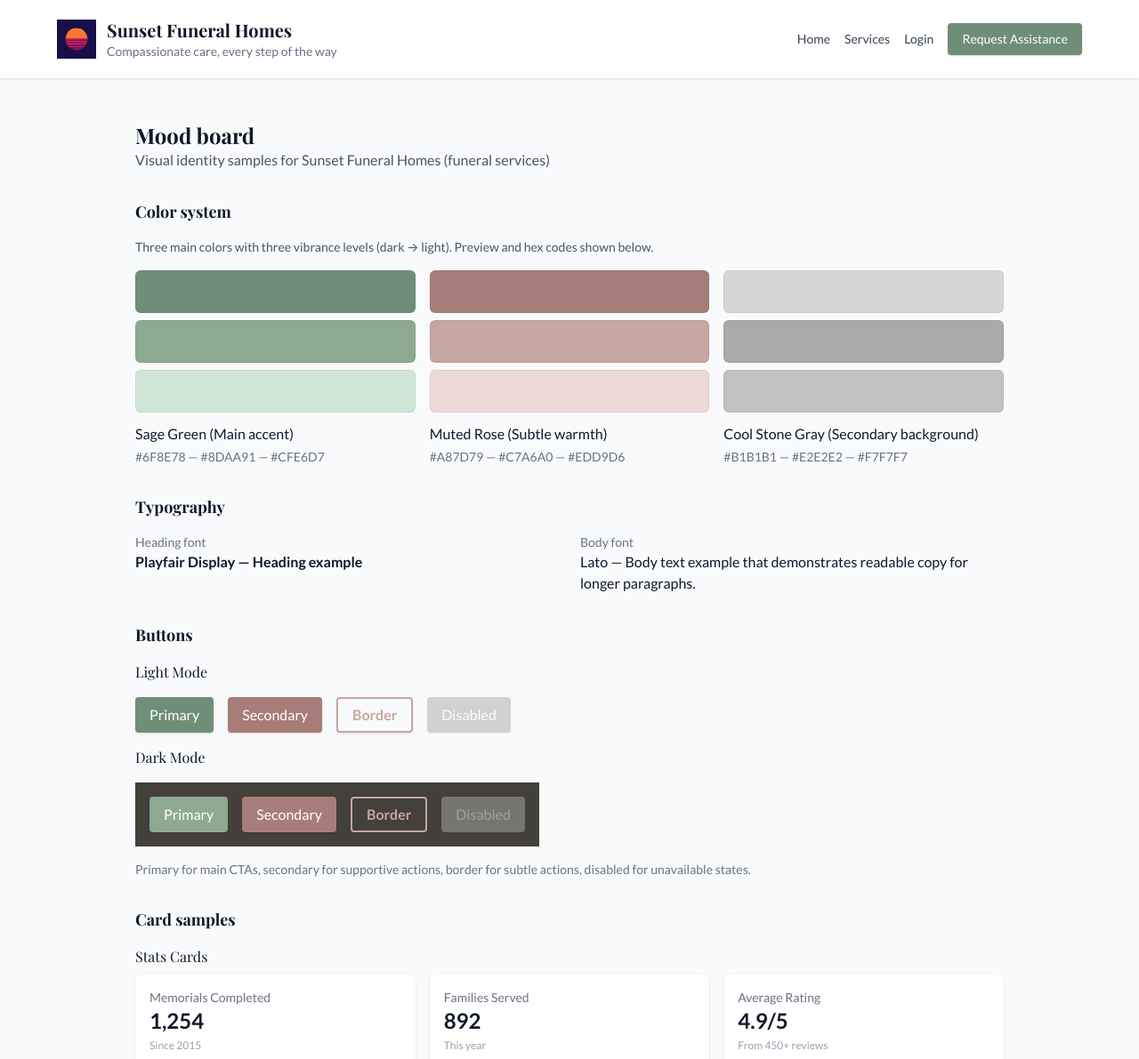
After one commit to zyx-0314/Demo-Sunset-Funeral-Homes, a CodeIgniter 4 app: the page made by web-service/app/Views/user/mood_board.php in a window 1280 px wide. The commit adds this page. Shown: the top 1191 px of the page at 89% size. Run offline with PHP 8.4 and a stand-in for CodeIgniter, Linux system fonts and the light colour scheme; the template is opened without the code that fills it, so the values that code supplies are empty; some libraries are stand-ins or nearby versions.

Commit message:
feat: added mood board pages, add button and card components
- minor fixes in landing page
> update the card -> general_card
> arrangement of variable, move to top

```diff
--- a/web-service/app/Config/Routes.php
+++ b/web-service/app/Config/Routes.php
@@ -7,4 +7,5 @@ use CodeIgniter\Router\RouteCollection;
  */
 
 // User exposed pages
-$routes->get('/', 'Users::index');
+$routes->get('/', 'Users::showLandingPage');
+$routes->get('/mood-board', 'Users::showMoodBoard');
--- /dev/null
+++ b/web-service/app/Views/components/buttons/button_border.php
@@ -0,0 +1,29 @@
+<?php
+// Page: components/button/button_border
+// Data contract:
+// $disable: boolean | null
+// $href: string | null
+// $label: string | null
+// $dark: string | null
+?>
+<?php
+if ($disable ?? false) :
+?>
+  <a href="<?= esc($href ?? '#') ?>" class="inline-block opacity-50 shadow px-4 py-2 rounded text-white duration-200 btn-disabled">
+    <?= esc($label ?? 'Action') ?>
+  </a>
+<?php
+elseif ($dark ?? false) :
+?>
+  <a href="<?= esc($href ?? '#') ?>" class="inline-block shadow px-4 py-1.5 btn-border-dark rounded text-white transition duration-200">
+    <?= esc($label ?? 'Secondary') ?>
+  </a>
+<?php
+else:
+?>
+  <a href="<?= esc($href ?? '#') ?>" class="inline-block shadow px-4 py-1.5 btn-border dark:btn-border-dark rounded text-white transition duration-200">
+    <?= esc($label ?? 'Secondary') ?>
+  </a>
+<?php
+endif;
+?>
--- /dev/null
+++ b/web-service/app/Views/components/cards/card_stat.php
@@ -0,0 +1,16 @@
+<?php
+// Component: components/cards/card_stats.php
+// Data contract:
+// $title: string
+// $value: string|int
+// $subtitle: string|null
+// $class: string|null
+?>
+
+<div class="bg-white rounded-lg shadow p-4 <?php echo isset($class) ? esc($class) : ''; ?>">
+    <p class="text-gray-500 text-sm"><?php echo esc($title ?? ''); ?></p>
+    <p class="font-bold text-2xl"><?php echo esc($value ?? ''); ?></p>
+    <?php if (! empty($subtitle)): ?>
+        <p class="mt-1 text-gray-400 text-xs"><?php echo esc($subtitle); ?></p>
+    <?php endif; ?>
+</div>
--- /dev/null
+++ b/web-service/app/Views/user/mood_board.php
@@ -0,0 +1,193 @@
+<?php
+// Page: user/mood_board
+
+// Dummy data for service cards
+$dummyService1 = (object) [
+    'id' => 1,
+    'title' => 'Traditional Filipino Funeral Service',
+    'description' => 'Complete traditional funeral service including casket, viewing, ceremony, and burial arrangements with cultural sensitivity and respect.',
+    'cost' => 3500.00,
+    'image' => null,
+    'banner_image' => null,
+    'is_available' => true,
+    'category' => 'traditional',
+    'created_at' => '2024-01-15'
+];
+$dummyService2 = (object) [
+    'id' => 2,
+    'title' => 'Cremation Service Package',
+    'description' => 'Dignified cremation service with memorial gathering, urn selection, and scattering options. Includes all necessary arrangements.',
+    'cost' => 2200.00,
+    'image' => null,
+    'banner_image' => null,
+    'is_available' => true,
+    'category' => 'cremation',
+    'created_at' => '2024-02-20'
+];
+?>
+<!doctype html>
+<html lang="en">
+
+<?= view('components/head', ['title' => "Mood Board"]) ?>
+
+<body class="bg-gray-50 text-gray-900">
+    <?= view('components/header') ?>
+
+    <main class="mx-auto px-6 py-12 max-w-5xl">
+        <header class="mb-8">
+            <h1 class="font-bold text-2xl">Mood board</h1>
+            <p class="text-gray-600">Visual identity samples for Sunset Funeral Homes (funeral services)</p>
+        </header>
+
+        <section class="mb-8">
+            <h2 class="mb-4 font-semibold text-lg">Color system</h2>
+            <p class="mb-4 text-gray-600 text-sm">Three main colors with three vibrance levels (dark → light). Preview and hex codes shown below.</p>
+            <div class="gap-4 grid grid-cols-1 sm:grid-cols-3">
+                <!-- Sage Green (Accent) -->
+                <div>
+                    <div class="gap-2 grid grid-cols-1">
+                        <div class="swatch" style="background:var(--sage-dark)"></div>
+                        <div class="swatch" style="background:var(--sage)"></div>
+                        <div class="swatch" style="background:var(--sage-light)"></div>
+                    </div>
+                    <p class="mt-3 font-medium">Sage Green (Main accent)</p>
+                    <div class="mt-1 text-gray-500 text-sm">#6F8E78 — #8DAA91 — #CFE6D7</div>
+                </div>
+
+                <!-- Muted Rose -->
+                <div>
+                    <div class="gap-2 grid grid-cols-1">
+                        <div class="swatch" style="background:var(--rose-dark)"></div>
+                        <div class="swatch" style="background:var(--rose)"></div>
+                        <div class="swatch" style="background:var(--rose-light)"></div>
+                    </div>
+                    <p class="mt-3 font-medium">Muted Rose (Subtle warmth)</p>
+                    <div class="mt-1 text-gray-500 text-sm">#A87D79 — #C7A6A0 — #EDD9D6</div>
+                </div>
+
+                <!-- Cool Stone Gray -->
+                <div>
+                    <div class="gap-2 grid grid-cols-1">
+                        <div class="swatch" style="background:var(--stone-dark)"></div>
+                        <div class="swatch" style="background:var(--stone)"></div>
+                        <div class="swatch" style="background:var(--stone-light)"></div>
+                    </div>
+                    <p class="mt-3 font-medium">Cool Stone Gray (Secondary background)</p>
+                    <div class="mt-1 text-gray-500 text-sm">#B1B1B1 — #E2E2E2 — #F7F7F7</div>
+                </div>
+            </div>
+        </section>
+
+        <section class="mb-8">
+            <h2 class="mb-4 font-semibold text-lg">Typography</h2>
+            <div class="gap-6 grid grid-cols-2">
+                <div>
+                    <p class="text-gray-500 text-sm">Heading font</p>
+                    <p class="font-sample font-semibold">Playfair Display — Heading example</p>
+                </div>
+                <div>
+                    <p class="text-gray-500 text-sm">Body font</p>
+                    <p class="font-sample">Lato — Body text example that demonstrates readable copy for longer paragraphs.</p>
+                </div>
+            </div>
+        </section>
+
+        <section class="mb-8">
+            <h2 class="mb-4 font-semibold text-lg">Buttons</h2>
+            <div class="space-y-4">
+                <h3>Light Mode</h3>
+                <div class="flex items-center space-x-4">
+                    <?= view('components/buttons/button_primary', ['label' => 'Primary', 'href' => '#']) ?>
+                    <?= view('components/buttons/button_secondary', ['label' => 'Secondary', 'href' => '#']) ?>
+                    <?= view('components/buttons/button_border', ['label' => 'Border', 'href' => '#']) ?>
+                    <?= view('components/buttons/button_primary', ['label' => 'Disabled', 'href' => '#', 'disable' => true]) ?>
+                </div>
+                <h3>Dark Mode</h3>
+                <div class="flex items-center space-x-4 bg-stone-700 p-4 w-fit">
+                    <?= view('components/buttons/button_primary', ['label' => 'Primary', 'href' => '#', 'dark' => true, 'disable' => false]) ?>
+                    <?= view('components/buttons/button_secondary', ['label' => 'Secondary', 'href' => '#']) ?>
+                    <?= view('components/buttons/button_border', ['label' => 'Border', 'href' => '#']) ?>
+                    <?= view('components/buttons/button_primary', ['label' => 'Disabled', 'href' => '#', 'disable' => true]) ?>
+                </div>
+                <p class="text-gray-500 text-sm">Primary for main CTAs, secondary for supportive actions, border for subtle actions, disabled for unavailable states.</p>
+            </div>
+        </section>
+
+        <section class="mb-8">
+            <h2 class="mb-4 font-semibold text-lg">Card samples</h2>
+            <div class="mb-6">
+                <h3 class="mb-2 font-medium text-base">Stats Cards</h3>
+                <div class="gap-4 grid grid-cols-1 md:grid-cols-3">
+                    <?= view('components/cards/card_stat', [
+                        'title' => 'Memorials Completed',
+                        'value' => '1,254',
+                        'subtitle' => 'Since 2015'
+                    ]) ?>
+                    <?= view('components/cards/card_stat', [
+                        'title' => 'Families Served',
+                        'value' => '892',
+                        'subtitle' => 'This year'
+                    ]) ?>
+                    <?= view('components/cards/card_stat', [
+                        'title' => 'Average Rating',
+                        'value' => '4.9/5',
+                        'subtitle' => 'From 450+ reviews'
+                    ]) ?>
+                </div>
+            </div>
+            <div class="mb-6">
+                <h3 class="mb-2 font-medium text-base">Service Cards</h3>
+                <div class="gap-4 grid grid-cols-1 md:grid-cols-2">
+                    <?= view('components/cards/service_card', ['service' => $dummyService1]) ?>
+                    <?= view('components/cards/service_card', ['service' => $dummyService2]) ?>
+                </div>
+            </div>
+            <div>
+                <h3 class="mb-2 font-medium text-base">General Cards</h3>
+                <div class="gap-4 grid grid-cols-1 md:grid-cols-2">
+                    <?= view('components/cards/general_card', [
+                        'title' => 'Premium Casket Selection',
+                        'excerpt' => 'Handcrafted oak casket with satin interior and personalized engraving options available in multiple finishes.',
+                        'image' => null,
+                        'href' => '#'
+                    ]) ?>
+                    <?= view('components/cards/general_card', [
+                        'title' => 'Client Testimonial',
+                        'excerpt' => '"Compassionate and attentive service during a difficult time — we felt supported every step of the way." — Jane D., Family',
+                        'image' => null
+                    ]) ?>
+                </div>
+            </div>
+        </section>
+
+        <section class="mb-8">
+            <h2 class="mb-4 font-semibold text-lg">Logos</h2>
+            <div class="gap-4 grid grid-cols-2">
+                <div class="bg-white shadow p-6 rounded text-center">
+                    <div class="flex justify-center items-center bg-white mx-auto mb-3 rounded-full w-24 h-24 overflow-hidden">
+                        <img src="logo/main.svg" alt="Sunset Funeral Homes" style="width:120px; height:120px; object-fit:cover; transform:translateX(0);">
+                    </div>
+                    <p class="font-medium">Main — Circle</p>
+                </div>
+                <div class="bg-white shadow p-6 rounded text-center">
+                    <div class="flex justify-center items-center bg-white mx-auto mb-3 rounded-md w-24 h-24 overflow-hidden">
+                        <img src="logo/main.svg" alt="Sunset Funeral Homes" style="width:120px; height:120px; object-fit:cover; transform:translateX(0);">
+                    </div>
+                    <p class="font-medium">Main — Square</p>
+                </div>
+            </div>
+        </section>
+
+    </main>
+
+    <?= view('components/footer', [
+        'copyright' => 'Sunset Funeral Homes — CI4 Sample Project 1',
+        'links' => [
+            ['label' => 'Services', 'href' => '/services'],
+            ['label' => 'Mood board', 'href' => '/mood-board'],
+            ['label' => 'Road map', 'href' => '/road-map']
+        ]
+    ]) ?>
+</body>
+
+</html>
```
Also changed, not shown: web-service/app/Controllers/Users.php (+6 -1 lines), web-service/app/Views/user/landing.php (+9 -7 lines), web-service/app/Views/components/cards/general_card.php (renamed from web-service/app/Views/components/cards/card.php).
